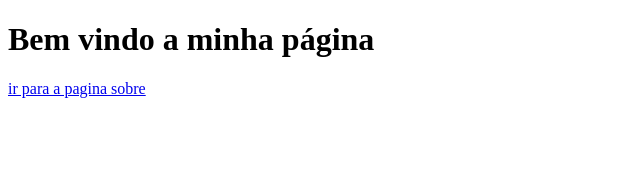
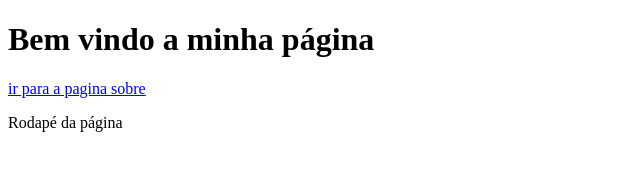
Before and after one commit to felipeFleite/atividade-branchs, a plain HTML site: page index.html in a window 1280 px wide. Shown: the whole page, without its empty margins (0-640 px from the left). Drawn offline with Linux system fonts and the light colour scheme.

Commit message:
update index.html rodapé

```diff
--- a/index.html
+++ b/index.html
@@ -10,5 +10,9 @@
     <a href="sobre.html">
         <p>ir para a pagina sobre</p>
     </a>
+
+    <footer>
+        <p>Rodapé da página</p>
+        </footer>
 </body>
 </html>
```
